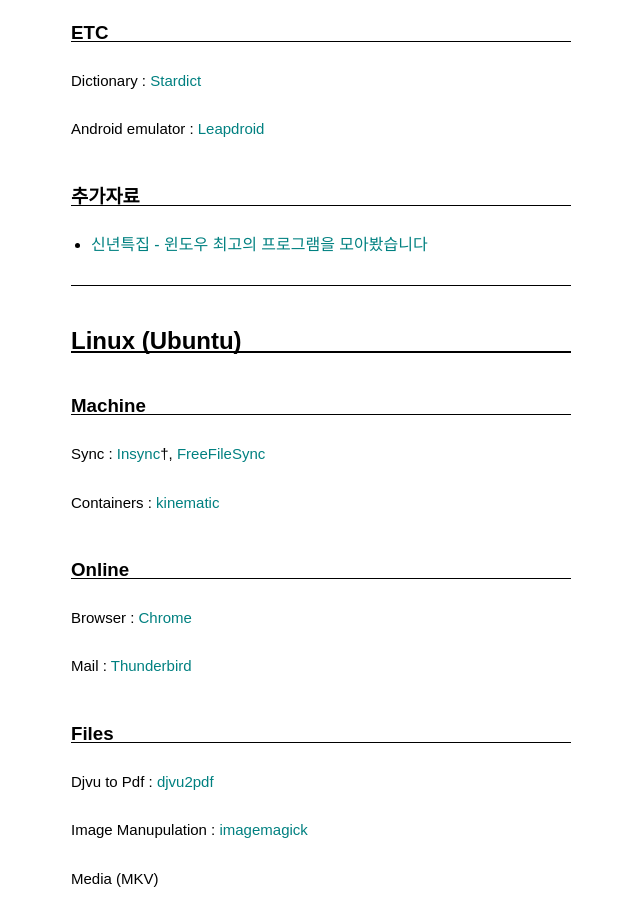
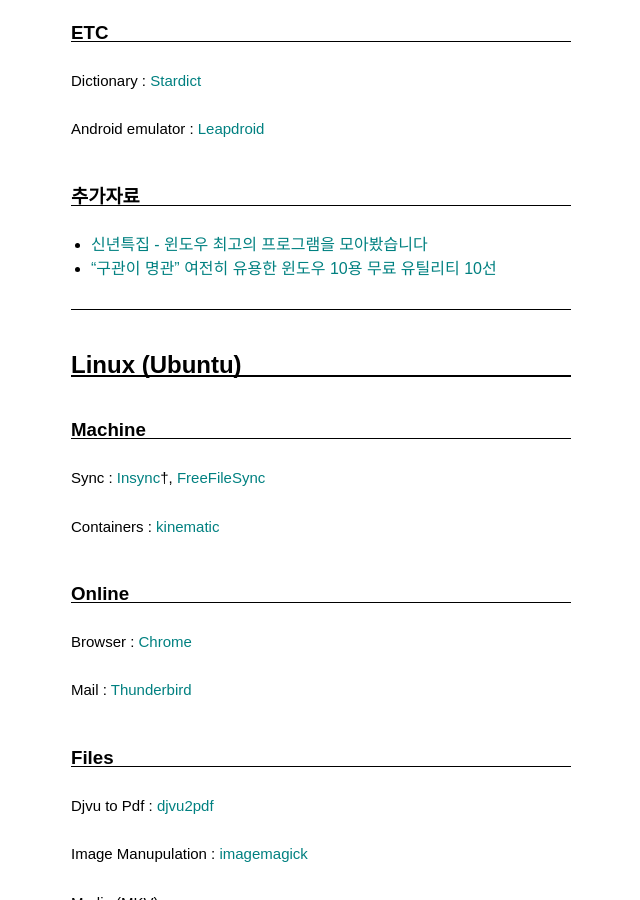
Before and after one commit to pinedance/blog, a Jekyll site: the page built from _posts/updates/2017-05-01-useful-free-softwares.md, in a window 1280 px wide and 900 px high, scrolled down 2125 px. Shown: the whole window, without its empty margins (319-959 px from the left). Built offline with Jekyll 4.4.1, drawn with Linux system fonts in a browser that asks for light colours; some web fonts are replaced; comment, search, counter and statistics services are not loaded.

Commit message:
update old post

```diff
--- a/_posts/updates/2017-05-01-useful-free-softwares.md
+++ b/_posts/updates/2017-05-01-useful-free-softwares.md
@@ -94,7 +94,7 @@
 ### 추가자료
 
 * [신년특집 - 윈도우 최고의 프로그램을 모아봤습니다](http://sergeswin.com/1059)
-
+* ["구관이 명관" 여전히 유용한 윈도우 10용 무료 유틸리티 10선](http://www.itworld.co.kr/slideshow/110704)
 
 ***
 
```
